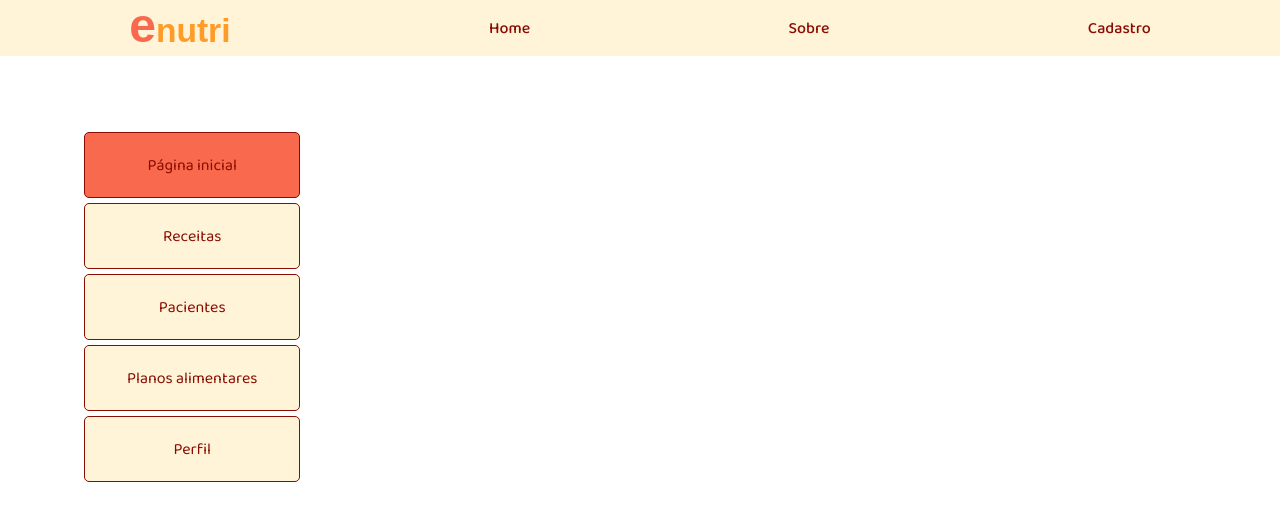
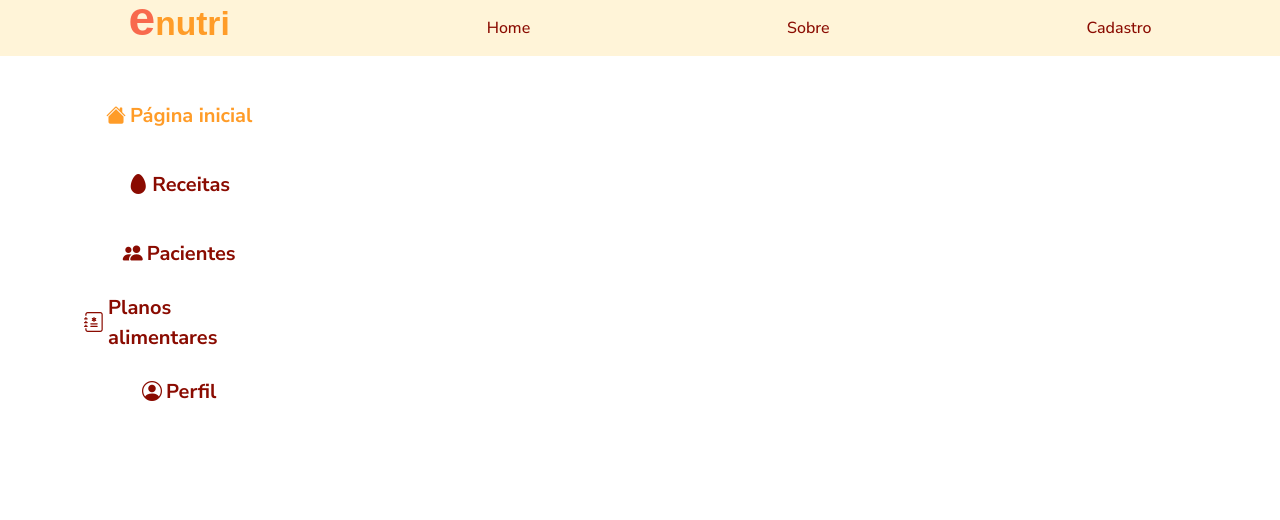
Before and after one commit to DIM0138/endo-frontend, a Vue app: page /dashboard in a window 1280 px wide. Shown: the top 520 px of the page. Built offline with nearby package versions, Linux system fonts and the light colour scheme; no server answers.

Commit message:
Feat: adiciona bootstrap e responsividade da barra do dashboard

```diff
--- a/package.json
+++ b/package.json
@@ -11,7 +11,10 @@
     "format": "prettier --write src/"
   },
   "dependencies": {
+    "@popperjs/core": "^2.11.8",
     "axios": "^1.6.8",
+    "bootstrap": "^5.3.3",
+    "bootstrap-icons": "^1.11.3",
     "vue": "^3.4.21",
     "vue-router": "^4.3.0"
   },
--- a/src/assets/main.css
+++ b/src/assets/main.css
@@ -1,5 +1,7 @@
+@import url('https://fonts.googleapis.com/css2?family=Nunito+Sans:ital,opsz,wght@0,6..12,200..1000;1,6..12,200..1000&display=swap');
+
 body {
   margin: 0;
   padding: 0;
-  font-family: 'Baloo 2', sans-serif;
+  font-family: 'Nunito Sans', sans-serif !important;
 }
--- a/src/components/LogoEnutri.vue
+++ b/src/components/LogoEnutri.vue
@@ -5,7 +5,7 @@ const { logoSize } = defineProps(['logoSize']);
 </script>
 
 <template>
-    <div class="container">
+    <div class="">
         <span class="e" :style="{ fontSize: logoSize * 100 + '%' }">e</span>
         <span class="nutri" :style="{ fontSize: logoSize * 70 + '%' }">nutri</span>
     </div>
--- a/src/main.js
+++ b/src/main.js
@@ -1,5 +1,6 @@
 import './assets/main.css'
-
+import 'bootstrap/dist/css/bootstrap.css'
+import 'bootstrap-icons/font/bootstrap-icons.css'
 import { createApp } from 'vue'
 import App from './App.vue'
 import router from './router'
@@ -9,3 +10,5 @@ const app = createApp(App)
 app.use(router)
 
 app.mount('#app')
+
+import 'bootstrap/dist/js/bootstrap.js'
--- a/src/views/DashboardView.vue
+++ b/src/views/DashboardView.vue
@@ -1,38 +1,126 @@
 <script setup>
-import { onBeforeMount, ref } from 'vue';
+import { onBeforeMount, ref } from 'vue'
 import { RouterView } from 'vue-router'
-import axios from 'axios';
+import axios from 'axios'
+import LogoEnutri from '../components/LogoEnutri.vue'
 
 const api = axios.create({
   baseURL: 'http://localhost:8080'
 })
 
-const receitas = ref([]);
+const receitas = ref([])
+const mobile = ref()
 
 const getReceitas = async () => {
-    const response = await api.get('/receitas/todos');
-    receitas.value = response.data;
+  const response = await api.get('/receitas/todos')
+  receitas.value = response.data
 }
 
 onBeforeMount(() => {
   getReceitas()
 })
 
+window.addEventListener('resize', () => {
+  checkDevice(window.innerWidth)
+})
+
+const checkDevice = (windowWidth) => {
+  if (windowWidth < 768) {
+    mobile.value = true
+    console.log('mobile')
+  } else {
+    mobile.value = false
+  }
+}
 </script>
 
 <template>
   <div class="page-container">
-        <div class="dashboard-menu">
-            <router-link class="dashboard-menu-link" active-class="dashboard-menu-link-active" to="/dashboard">Página
-                inicial</router-link>
-            <router-link class="dashboard-menu-link" active-class="dashboard-menu-link-active"
-                to="/dashboard/receitas">Receitas</router-link>
-            <router-link class="dashboard-menu-link" active-class="dashboard-menu-link-active"
-                to="/dashboard/pacientes">Pacientes</router-link>
-            <router-link class="dashboard-menu-link" active-class="dashboard-menu-link-active"
-                to="/dashboard/planos-alimentares">Planos alimentares</router-link>
-            <router-link class="dashboard-menu-link" active-class="dashboard-menu-link-active"
-                to="/dashboard/perfil">Perfil</router-link>
+    <div class="dashboard-menu desktop">
+      <router-link
+        class="dashboard-menu-link"
+        active-class="dashboard-menu-link-active"
+        to="/dashboard"
+      >
+        <i class="bi bi-house-fill me-1"></i>
+        Página inicial</router-link
+      >
+      <router-link
+        class="dashboard-menu-link"
+        active-class="dashboard-menu-link-active"
+        to="/dashboard/receitas"
+        ><i class="bi bi-egg-fill me-1"></i>Receitas</router-link
+      >
+      <router-link
+        class="dashboard-menu-link"
+        active-class="dashboard-menu-link-active"
+        to="/dashboard/pacientes"
+        ><i class="bi bi-people-fill me-1"></i>Pacientes</router-link
+      >
+      <router-link
+        class="dashboard-menu-link"
+        active-class="dashboard-menu-link-active"
+        to="/dashboard/planos-alimentares"
+        ><i class="bi bi-journal-medical me-1"></i>Planos alimentares</router-link
+      >
+      <router-link
+        class="dashboard-menu-link"
+        active-class="dashboard-menu-link-active"
+        to="/dashboard/perfil"
+        ><i class="bi bi-person-circle me-1"></i>Perfil</router-link
+      >
+    </div>
+    <div class="mobile">
+      <nav class="navbar navbar-expand-lg">
+        <div class="container-fluid">
+          <img src="../assets/eNutri-logo.svg" width="120"/>
+          <button
+            class="navbar-toggler"
+            type="button"
+            data-bs-toggle="collapse"
+            data-bs-target="#navbarText"
+            aria-controls="navbarText"
+            aria-expanded="false"
+            aria-label="Toggle navigation"
+          >
+            <span class="navbar-toggler-icon"></span>
+          </button>
+          <div class="collapse navbar-collapse" id="navbarText">
+            <router-link
+        class="dashboard-menu-link"
+        active-class="dashboard-menu-link-active"
+        to="/dashboard"
+      >
+        <i class="bi bi-house-fill me-1"></i>
+        Página inicial</router-link
+      >
+      <router-link
+        class="dashboard-menu-link"
+        active-class="dashboard-menu-link-active"
+        to="/dashboard/receitas"
+        ><i class="bi bi-egg-fill me-1"></i>Receitas</router-link
+      >
+      <router-link
+        class="dashboard-menu-link"
+        active-class="dashboard-menu-link-active"
+        to="/dashboard/pacientes"
+        ><i class="bi bi-people-fill me-1"></i>Pacientes</router-link
+      >
+      <router-link
+        class="dashboard-menu-link"
+        active-class="dashboard-menu-link-active"
+        to="/dashboard/planos-alimentares"
+        ><i class="bi bi-journal-medical me-1"></i>Planos alimentares</router-link
+      >
+      <router-link
+        class="dashboard-menu-link"
+        active-class="dashboard-menu-link-active"
+        to="/dashboard/perfil"
+        ><i class="bi bi-person-circle me-1"></i>Perfil</router-link
+      >
+          </div>
+        </div>
+      </nav>
     </div>
     <div class="dashboard-content">
       <RouterView :receitas="receitas" :getReceitas="getReceitas" />
@@ -41,9 +129,17 @@ onBeforeMount(() => {
 </template>
 
 <style scoped>
+.desktop {
+  display: none;
+}
+
 @media screen and (min-width: 769px) {
+  .mobile {
+    display: none;
+  }
+
   .page-container {
-        margin: 14vh 5vw 0 5vw;
+    margin: 8vh 5vw 0 5vw;
     width: 100%;
     height: 100%;
     display: flex;
@@ -59,26 +155,6 @@ onBeforeMount(() => {
     padding: 20px;
   }
 
-    .dashboard-menu-link {
-        text-decoration: none;
-        width: 100%;
-        height: 8vh;
-        background-color: #fff4d8;
-        color: #8a0b01;
-        border-radius: 5px;
-        border: 1px solid #8a0b01;
-        display: flex;
-        align-items: center;
-        justify-content: center;
-    }
-
-    .dashboard-menu-link:hover {
-        background-color: #f8694d;
-    }
-
-    .dashboard-menu-link-active {
-        background-color: #f8694d;
-    }
 
   .dashboard-content {
     display: flex;
@@ -87,4 +163,29 @@ onBeforeMount(() => {
     padding: 20px;
   }
 }
+
+.dashboard-menu-link {
+    text-decoration: none;
+    width: 100%;
+    height: 8vh;
+    /* background-color: #fff4d8; */
+    color: #8a0b01;
+    border-radius: 5px;
+    /* border: 1px solid #8a0b01; */
+    display: flex;
+    align-items: center;
+    justify-content: center;
+    font-size: 20px;
+    font-weight: 700;
+  }
+
+  .dashboard-menu-link:hover {
+    background-color: #f8694d;
+    color: #faf0e4;
+  }
+
+  .dashboard-menu-link-active {
+    color: #ff9c28;
+  }
+
 </style>
```
Also changed, not shown: src/assets/eNutri-logo.svg (added), 1 other file (tests, documents, lock files or other folders). Lines whose indentation alone changed are shown as unchanged.
